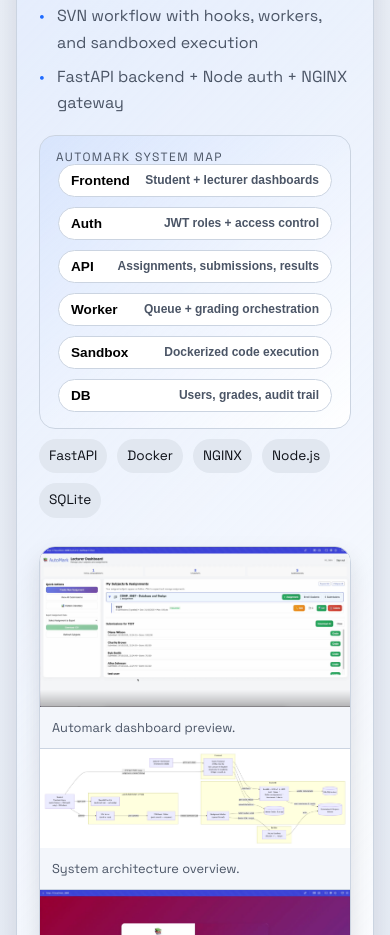
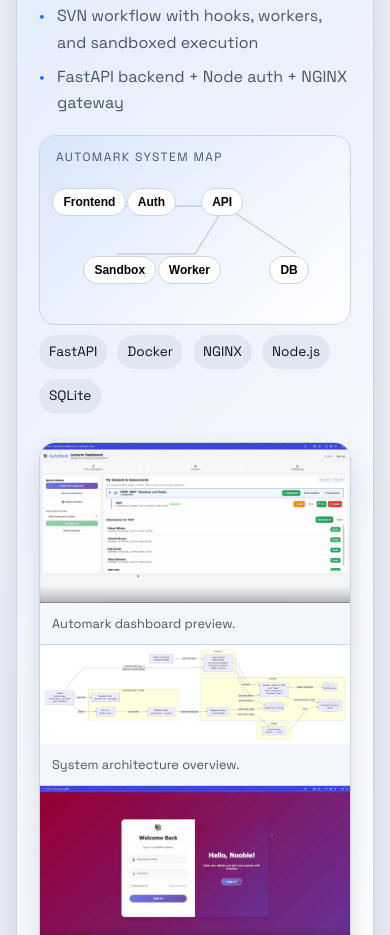
Before and after one commit to Ibrahimsheriiff/myWebsite, a plain HTML site: page index.html in a window 390 px wide. Shown: the part 3691-4626 px from the top of the page. Drawn offline with Linux system fonts and the light colour scheme.

Commit message:
Enable mobile tooltips on system map

```diff
--- a/assets/css/styles.css
+++ b/assets/css/styles.css
@@ -532,6 +532,12 @@ section {
   transform: translateX(-50%) translateY(0);
 }
 
+.node.is-open .tooltip {
+  opacity: 1;
+  transform: translateX(-50%) translateY(0);
+  pointer-events: auto;
+}
+
 .node-frontend {
   left: 18px;
   top: 46px;
@@ -810,32 +816,64 @@ section {
   }
 
   .system-map {
-    height: auto;
-    padding-bottom: 16px;
+    height: 190px;
+    padding: 16px;
   }
 
   .system-map svg {
-    display: none;
+    display: block;
   }
 
   .node {
-    position: static;
-    display: flex;
-    width: 100%;
-    justify-content: space-between;
-    align-items: center;
-    margin: 10px 0 0;
+    position: absolute;
+    display: inline-flex;
+    font-size: 0.75rem;
+    padding: 6px 10px;
   }
 
   .node .tooltip {
-    position: static;
-    transform: none;
+    left: 50%;
+    bottom: calc(100% + 8px);
+    transform: translateX(-50%) translateY(6px);
+    white-space: normal;
+    max-width: 160px;
+    text-align: center;
+    display: block;
+    opacity: 0;
+  }
+
+  .node.is-open .tooltip {
     opacity: 1;
-    background: transparent;
-    color: var(--muted);
-    padding: 0 0 0 12px;
-    font-size: 0.75rem;
-    text-align: right;
+  }
+
+  .node-frontend {
+    left: 4%;
+    top: 28%;
+  }
+
+  .node-auth {
+    left: 28%;
+    top: 28%;
+  }
+
+  .node-api {
+    left: 52%;
+    top: 28%;
+  }
+
+  .node-worker {
+    left: 38%;
+    top: 64%;
+  }
+
+  .node-sandbox {
+    left: 14%;
+    top: 64%;
+  }
+
+  .node-db {
+    left: 74%;
+    top: 64%;
   }
 
   .media-grid figcaption {
--- a/assets/js/main.js
+++ b/assets/js/main.js
@@ -75,5 +75,18 @@ systemMaps.forEach((map) => {
     node.addEventListener('blur', () => {
       map.dataset.active = '';
     });
+    node.addEventListener('click', () => {
+      const isOpen = node.classList.contains('is-open');
+      nodes.forEach((n) => n.classList.remove('is-open'));
+      if (!isOpen) {
+        node.classList.add('is-open');
+        map.dataset.active = node.dataset.node;
+        nodes.forEach((n) => n.setAttribute('aria-expanded', 'false'));
+        node.setAttribute('aria-expanded', 'true');
+      } else {
+        map.dataset.active = '';
+        node.setAttribute('aria-expanded', 'false');
+      }
+    });
   });
 });
--- a/index.html
+++ b/index.html
@@ -181,27 +181,27 @@
                   <line class="line line-worker-sandbox" x1="260" y1="140" x2="130" y2="140" />
                   <line class="line line-api-db" x1="310" y1="60" x2="430" y2="140" />
                 </svg>
-                <button class="node node-frontend" data-node="frontend" type="button">
+                <button class="node node-frontend" data-node="frontend" type="button" aria-expanded="false">
                   Frontend
                   <span class="tooltip">Student + lecturer dashboards</span>
                 </button>
-                <button class="node node-auth" data-node="auth" type="button">
+                <button class="node node-auth" data-node="auth" type="button" aria-expanded="false">
                   Auth
                   <span class="tooltip">JWT roles + access control</span>
                 </button>
-                <button class="node node-api" data-node="api" type="button">
+                <button class="node node-api" data-node="api" type="button" aria-expanded="false">
                   API
                   <span class="tooltip">Assignments, submissions, results</span>
                 </button>
-                <button class="node node-worker" data-node="worker" type="button">
+                <button class="node node-worker" data-node="worker" type="button" aria-expanded="false">
                   Worker
                   <span class="tooltip">Queue + grading orchestration</span>
                 </button>
-                <button class="node node-sandbox" data-node="sandbox" type="button">
+                <button class="node node-sandbox" data-node="sandbox" type="button" aria-expanded="false">
                   Sandbox
                   <span class="tooltip">Dockerized code execution</span>
                 </button>
-                <button class="node node-db" data-node="db" type="button">
+                <button class="node node-db" data-node="db" type="button" aria-expanded="false">
                   DB
                   <span class="tooltip">Users, grades, audit trail</span>
                 </button>
```
